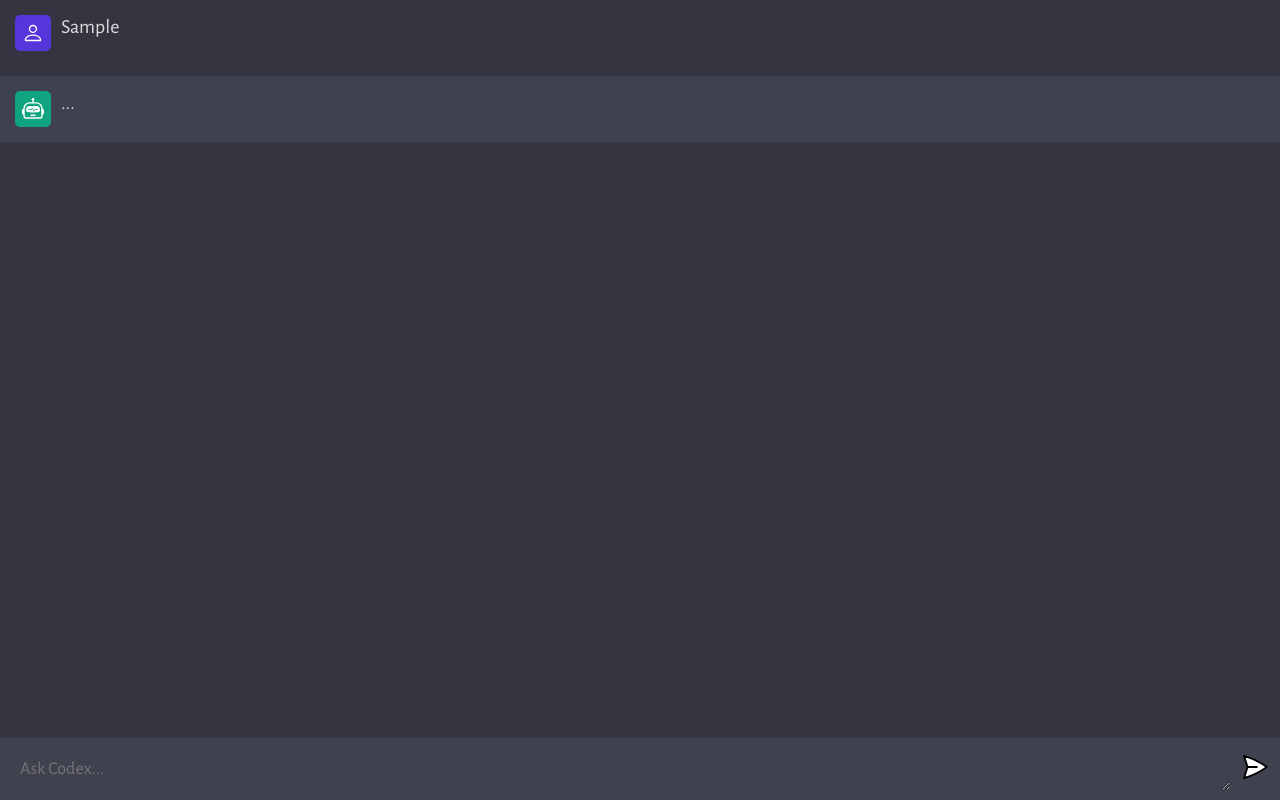
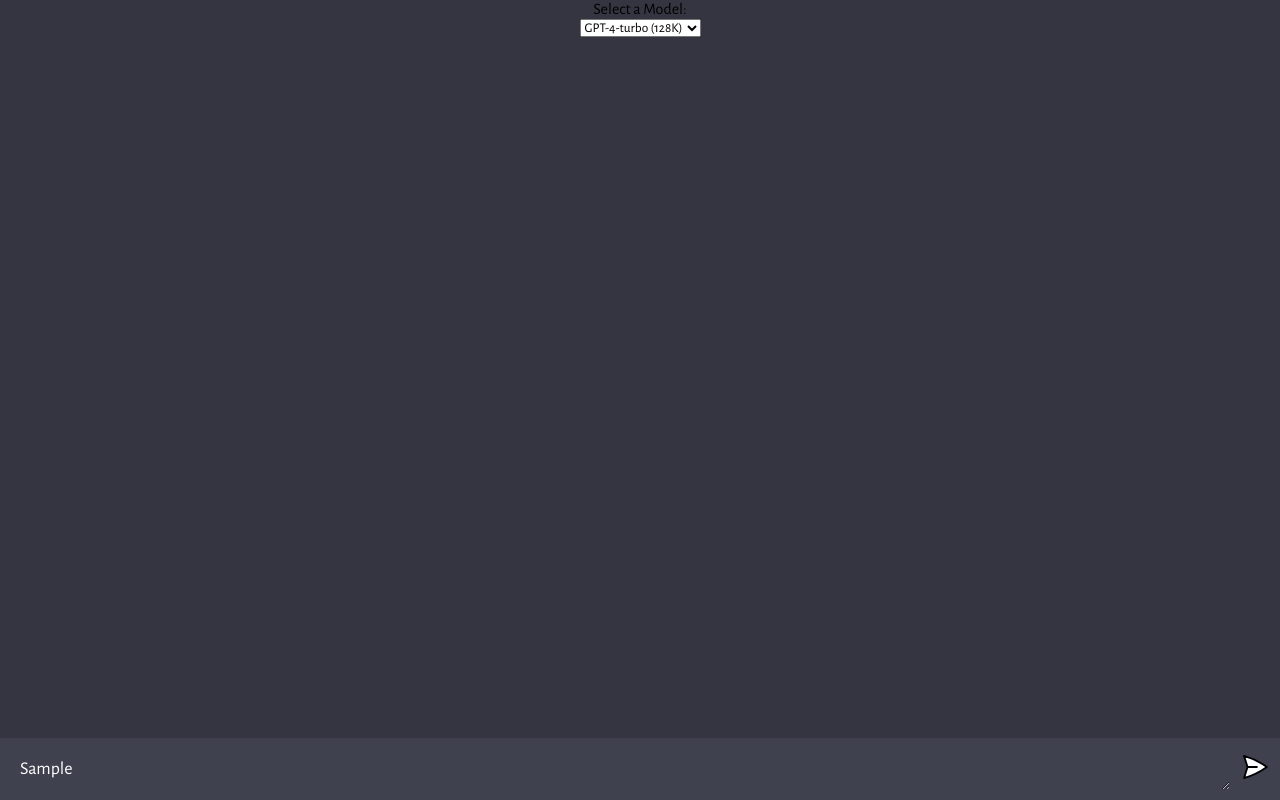
Before and after one commit to mjbarton712/codex, a website built with Vite: page client/index.html in a window 1280 px wide. Both pictures are taken after typing "Sample" into the empty fields and a click on the button 1255 px from the left and 769 px from the top of the page. Built offline with nearby package versions, Linux system fonts and the light colour scheme; no server answers.

Commit message:
adding dropdown to switch models

```diff
--- a/client/index.html
+++ b/client/index.html
@@ -1,5 +1,6 @@
 <!DOCTYPE html>
 <html lang="en">
+
 <head>
   <meta charset="UTF-8" />
   <link rel="icon" type="image/svg+xml" href="favicon.ico" />
@@ -7,15 +8,23 @@
   <title>Codex</title>
   <link rel="stylesheet" href="style.css">
 </head>
+
 <body>
   <div id="app">
+    <label for="modelSelect">Select a Model:</label>
+    <select id="modelSelect" onchange="updateModel()">
+      <option value="gpt-4-1106-preview">GPT-4-turbo (128K)</option>
+      <option value="gpt-3.5-turbo">GPT-3.5-turbo</option>
+      <option value="gpt-4">GPT-4 (8K)</option>
+    </select>
     <div id="chat_container"></div>
     <form>
       <textarea name="prompt" rows="1" cols="1" placeholder="Ask Codex..."></textarea>
-        <button type="submit"><img src="assets/send.svg"/></button>
+      <button type="submit"><img src="assets/send.svg" /></button>
     </form>
   </div>
 
   <script type="module" src="script.js"></script>
 </body>
+
 </html>
--- a/client/script.js
+++ b/client/script.js
@@ -44,6 +44,19 @@ function generateUniqueId() {
   return `id-${timestamp}-${hexadecimalString}`;
 }
 
+ //function to update the model value based on the selected option
+ function updateModel() {
+
+
+  // You can use the selected model value in your API request
+  // For example, you can pass it in the request body or as a query parameter
+  // Update the API call in your existing script accordingly
+  // Example: fetch('http://localhost:5000/', { method: 'POST', body: JSON.stringify({ prompt: userMessage, model: selectedModel }), headers: { 'Content-Type': 'application/json' } })
+
+  // Log the selected model for demonstration purposes
+  console.log('Selected Model:', selectedModel);
+}
+
 //create striped background in chat to determine if AI is speaking or we are
 function chatStripe (isAi, value, uniqueId) {
   return (
@@ -70,6 +83,9 @@ const handleSubmit = async (e) => {
 
   const data = new FormData(form);
   const userMessage = data.get('prompt');
+
+  const gptModel = document.getElementById('gptModel');
+  const selectedModel = gptModel.value;
 
   // Add the user's message to the conversation history
   conversationHistory.push({ role: "user", content: userMessage });
@@ -99,6 +115,7 @@ const handleSubmit = async (e) => {
       'Content-Type': 'application/json'
     },
     body: JSON.stringify({
+      model: selectedModel,
       prompt: userMessage
     })
   })
```
Also changed, not shown: server/server.js (+4 -3 lines). Lines whose indentation alone changed are shown as unchanged.
